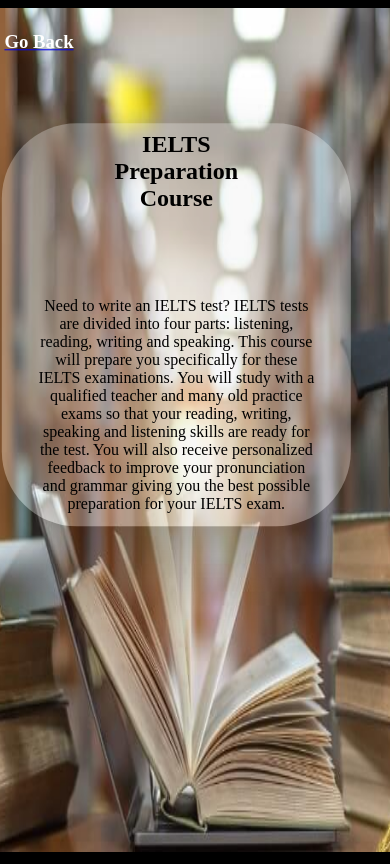
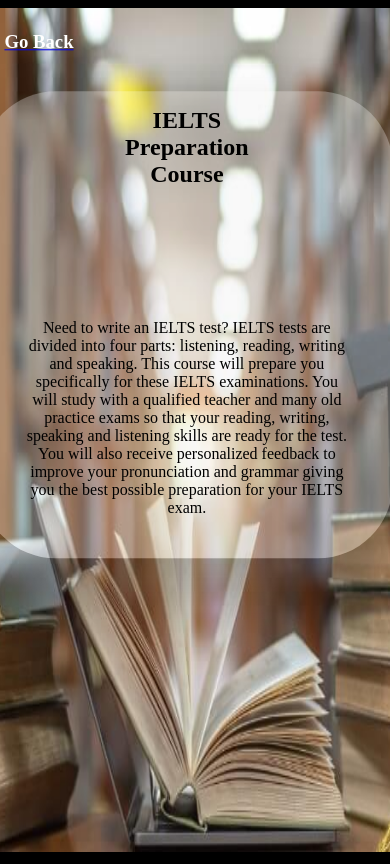
Before and after one commit to nsherban1/EasyEnglishCa, a plain HTML site: page ieltsprep.html in a window 390 px wide. Shown: the top 864 px of the page. Drawn offline with Linux system fonts and the light colour scheme.

Commit message:
Add files via upload

```diff
--- a/css/ieltsprep.css
+++ b/css/ieltsprep.css
@@ -139,13 +139,13 @@ h3{
         margin-top: -100%;
         transform: translate(-50%, -50%);
         /* width: 170%; */
-        left:61%;
+        left:63%;
         /* height:40%; */
         width:60%;
 
 
         background-color: rgb(236, 236, 236,0.3);
-        padding: 1rem;
+        padding: 3rem;
         border-radius: 75px;
         box-shadow: 0 3rem 5rem rgba(0, 0, 0, 0.3);
         z-index: 10;
@@ -185,7 +185,7 @@ h3{
         width:60%;
 
         background-color: rgb(236, 236, 236,0.3);
-        padding: 1rem;
+        padding: 3rem;
         border-radius: 75px;
         box-shadow: 0 3rem 5rem rgba(0, 0, 0, 0.3);
         z-index: 10;
```
